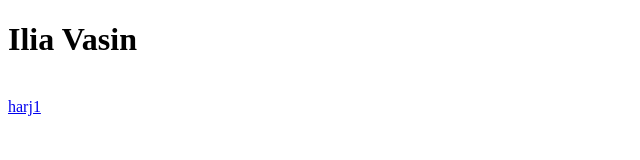
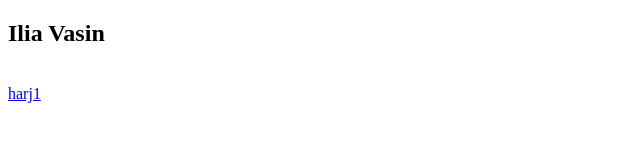
Before and after one commit to IliaVasin/iliavasin.github.io, a plain HTML site: page palautus.html in a window 1280 px wide. Shown: the whole page, without its empty margins (0-640 px from the left). Drawn offline with Linux system fonts and the light colour scheme.

Commit message:
Update palautus.html

```diff
--- a/palautus.html
+++ b/palautus.html
@@ -2,7 +2,7 @@
 <html lang="en">
 <head>
     <title>Ilia Vasin</title>
-    <h1>Ilia Vasin</h1>
+    <h2>Ilia Vasin</h2>
     <br>
     <a href="https://iliavasin.github.io/harj1/">harj1</a>
 </head>
```
